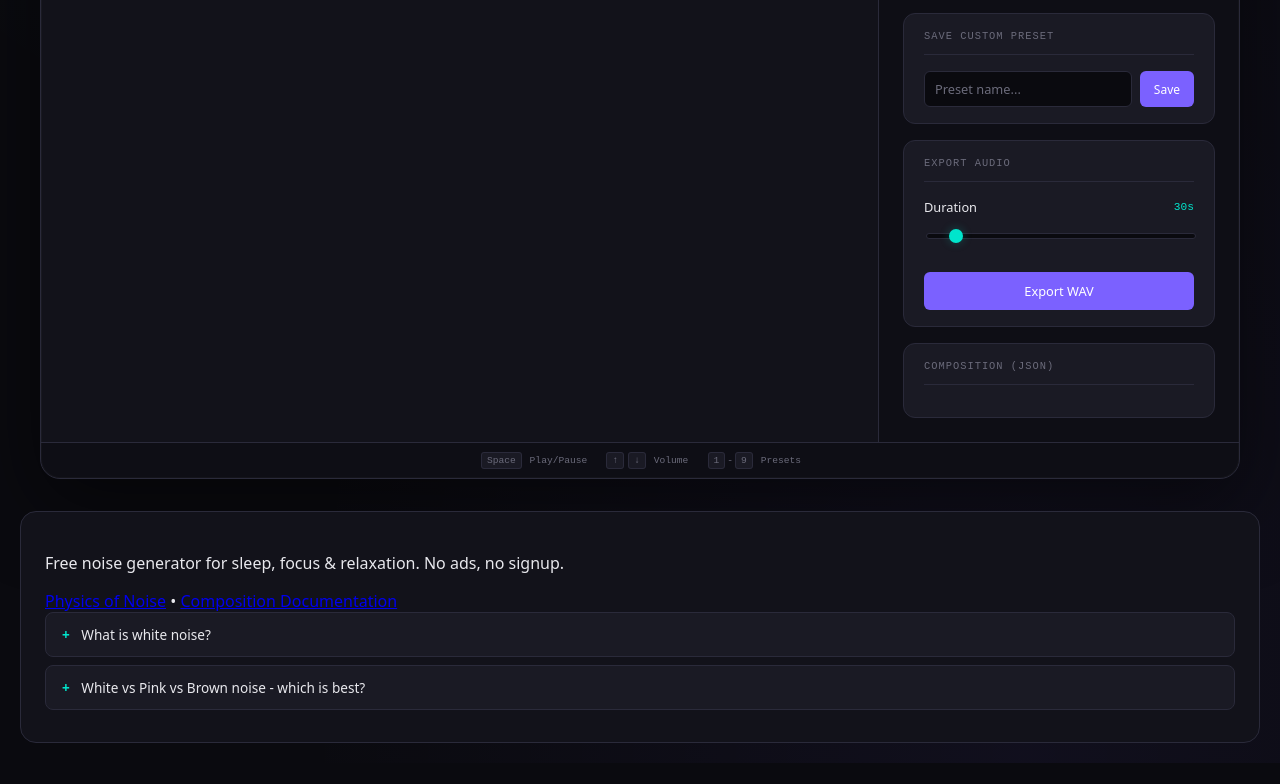
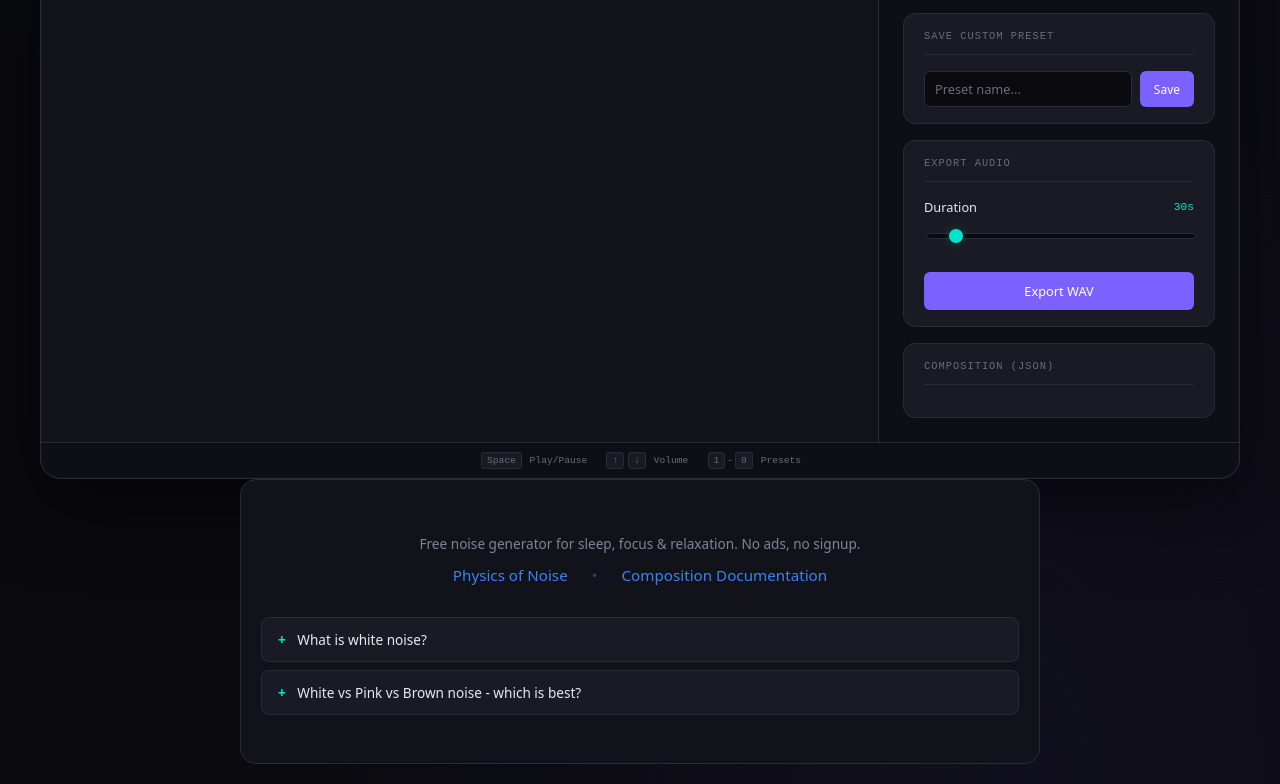
Before and after one commit to gabrielberger1000/colorednoise, a website with bundled scripts: page index.html in a window 1280 px wide. Shown: the part 1282-2066 px from the top of the page. Before the commit the page ends 2045 px from the top, so only its background shows below. Built offline with nearby package versions, Linux system fonts and the light colour scheme.

Commit message:
supporting pages

```diff
--- a/css/style.css
+++ b/css/style.css
@@ -1284,3 +1284,50 @@
             user-select: text;
             -webkit-user-select: text;
         }
+
+	.site-footer {
+    padding: 40px 20px;
+    max-width: 800px;
+    margin: 0 auto;
+}
+
+.footer-intro {
+    text-align: center;
+    margin-bottom: 2rem;
+}
+
+.footer-intro p {
+    color: #94a3b8;
+    font-size: 0.85rem;
+    margin-bottom: 0.75rem;
+    opacity: 0.8;
+}
+
+.footer-nav-links {
+    display: flex;
+    justify-content: center;
+    align-items: center;
+    gap: 1.5rem;
+    font-size: 0.95rem;
+}
+
+.footer-nav-links a {
+    color: #3b82f6;
+    text-decoration: none;
+    transition: color 0.2s;
+}
+
+.footer-nav-links a:hover {
+    color: #60a5fa;
+    text-decoration: underline;
+}
+
+.dot-separator {
+    color: #334155;
+    user-select: none;
+}
+
+/* Ensure FAQ sections have proper spacing from the links above */
+.faq-section {
+    margin-top: 0.5rem;
+}
```
